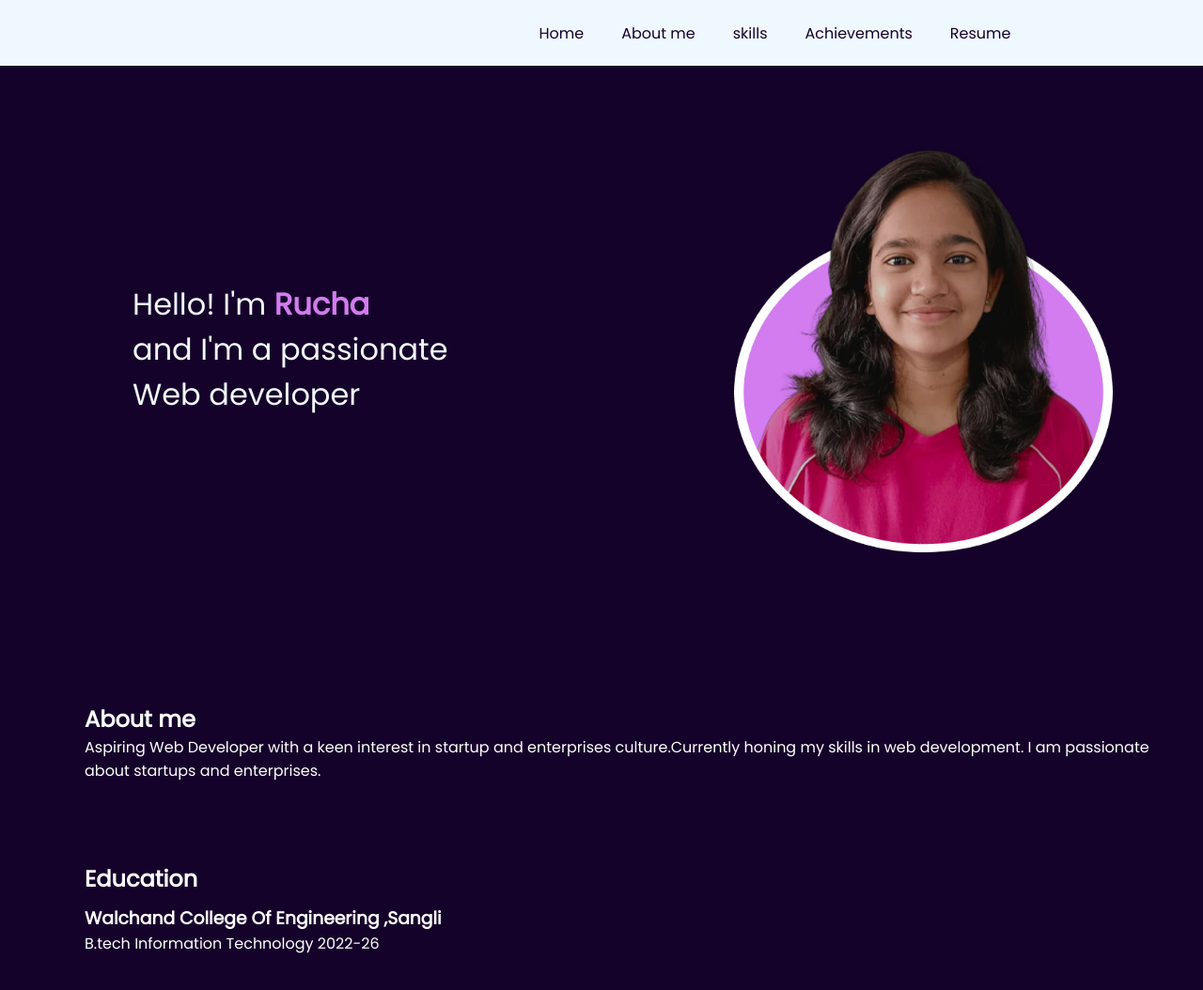
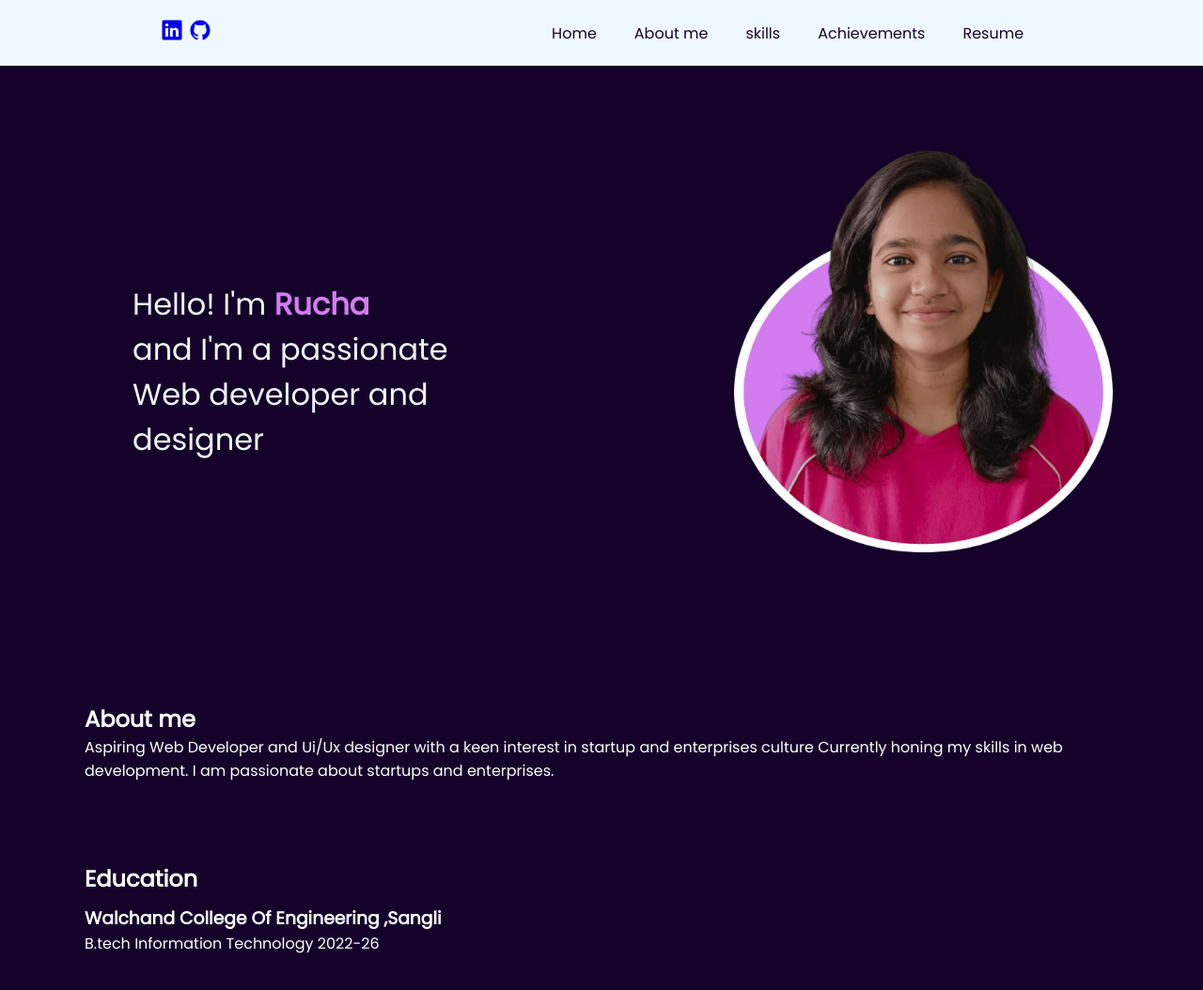
Before and after one commit to Ruch13/final-portfolio, a plain HTML site: page index/index.html in a window 1280 px wide. Shown: the top 1054 px of the page at 94% size. Drawn offline with nearby package versions, Linux system fonts and the light colour scheme.

Commit message:
Add files via upload

```diff
--- a/index/index.html
+++ b/index/index.html
@@ -14,8 +14,10 @@
 
 <body>
  <header>
-  <nav>
-    <div class="left"></div>
+  <nav> <div class="left">
+    <a href="https://www.linkedin.com/in/rucha-ikare-b569a6278/" target="_blank"><ion-icon name="logo-linkedin"></ion-icon></a>
+  <a href="https://github.com/Ruch13" target="_blank"><ion-icon name="logo-github"></ion-icon></a>
+</div>
     <div class="right">
       <ul>
         <li><a href="#first" style="color: rgb(21, 2, 42);" >Home</a></li>
@@ -25,6 +27,7 @@
         <li><a href="#Resume" style="color: rgb(21, 2, 42);">Resume</a></li>
       </ul>
     </div>
+
   </nav>
  </header>
  <main>
@@ -33,26 +36,26 @@
       Hello!
       I'm <span class="purple"><b>Rucha </b></span>
       <div>and I'm a passionate</div>
-      <div>Web developer</div>
+
+      <div id="three" >Web developer and designer</div>
+
+
       <span id="element"></span>
     </div>
+
     <div class="rightsection"><img src="/images/po ph 3.png" alt="profile pic" srcset=""></div>
 
   </section>
+
  </main>
- <!-- <script src="https://unpkg.com/typed.js@2.0.16/dist/typed.umd.js"></script>
- <script>
-  var typed = new Typed('#element', {
-    strings: ['UI/UX designer', 'web developer'],
-    typeSpeed: 90,
-  });
-</script> -->
+
 
 
 <section class="about" id="about">
   <div style="height: 750px;">
   <h1>About me</h1>
-  <p>Aspiring Web Developer with a keen interest in startup and enterprises culture.Currently honing my skills in web development. I am passionate about startups and enterprises. </p>
+  <p>Aspiring Web Developer and Ui/Ux designer with a keen interest in startup and enterprises culture
+    Currently honing my skills in web development. I am passionate about startups and enterprises. </p>
   <br>
   <br><br>
   <h2>Education</h2>
@@ -89,7 +92,7 @@
     <ul><h1>Achievements</h1></ul>
      <li>WCE ACM hackathon winner (Novice Track)</li>
 
-      <img src="/images/certificate.jpeg" alt="" class="one">
+      <img src="/images/certificate.jpeg" alt="" class="one" >
 
 
       <img src="/images/acm ph.jpeg" alt="" class="two">
@@ -100,10 +103,14 @@
   <section class="Resume" id="Resume">
     <div style="height: 600px;">
     <h1 class="xyz">Resume</h1>
-    <a href="/Resume.pdf" target="_blank" id="Resume">Download Resume</a>
+    <a href="/Resumef.pdf" target="_blank" id="Resume">Download Resume</a>
     <br></div>
   </section>
+  <!-- <script src="script.js"></script> -->
 
+
+  <script type="module" src="https://unpkg.com/ionicons@7.1.0/dist/ionicons/ionicons.esm.js"></script>
+<script nomodule src="https://unpkg.com/ionicons@7.1.0/dist/ionicons/ionicons.js"></script>
 </body>
 
 </html>
--- a/style/style.css
+++ b/style/style.css
@@ -26,7 +26,7 @@ nav ul{
 nav ul li {
   list-style: none;
   margin:0 20px ;
-  color: rgb(21, 2, 42);
+  color: rgb(48, 17, 79);
 }
 nav ul li a{
   text-decoration: none;
@@ -37,7 +37,7 @@ nav ul li a:hover{
 }
 .left{
   font-size: 1.5rem;
-  color: rgb(21, 2, 42);
+  color: rgb(48, 17, 79);
 }
 .first{
   display: flex;
@@ -94,6 +94,7 @@ nav ul li a:hover{
   margin-inline-start: 90px;
  margin-inline-end: 50px;
   padding-bottom: 10PX;
+  font-size: medium;
 }
 .about h3  {
   margin-inline-start: 90px;
@@ -154,6 +155,7 @@ nav ul li a:hover{
   flex: 20%;
   padding: 60px;
 }
+
 .Achievements h1{
   margin-inline-start: 30px;
   padding-top: 50px;
@@ -180,7 +182,6 @@ nav ul li a:hover{
   color: aliceblue;
   margin-inline-start: 40px;
 
-
 }
 .xyz{
   color: white ;
```
Also changed, not shown: 1 other file.
